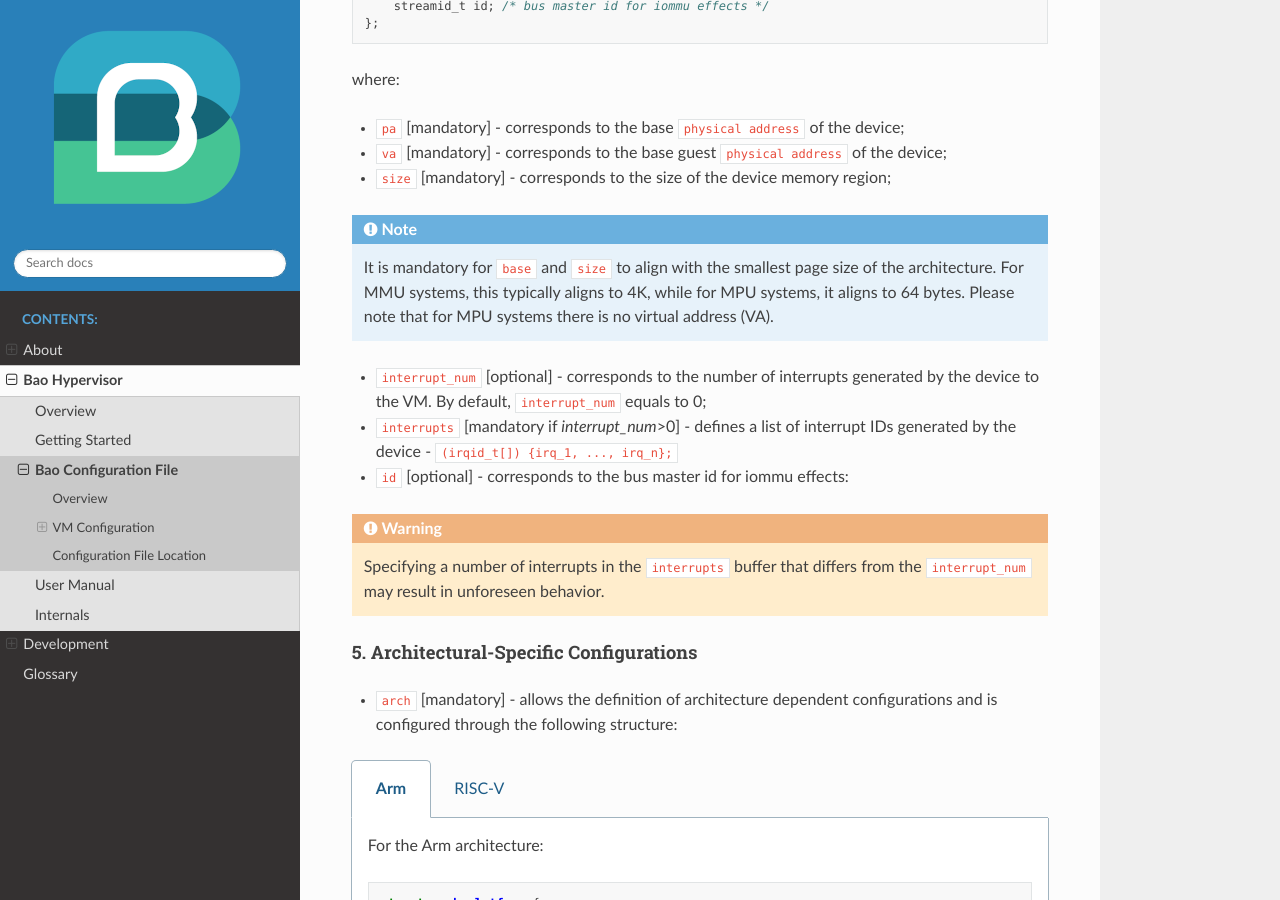
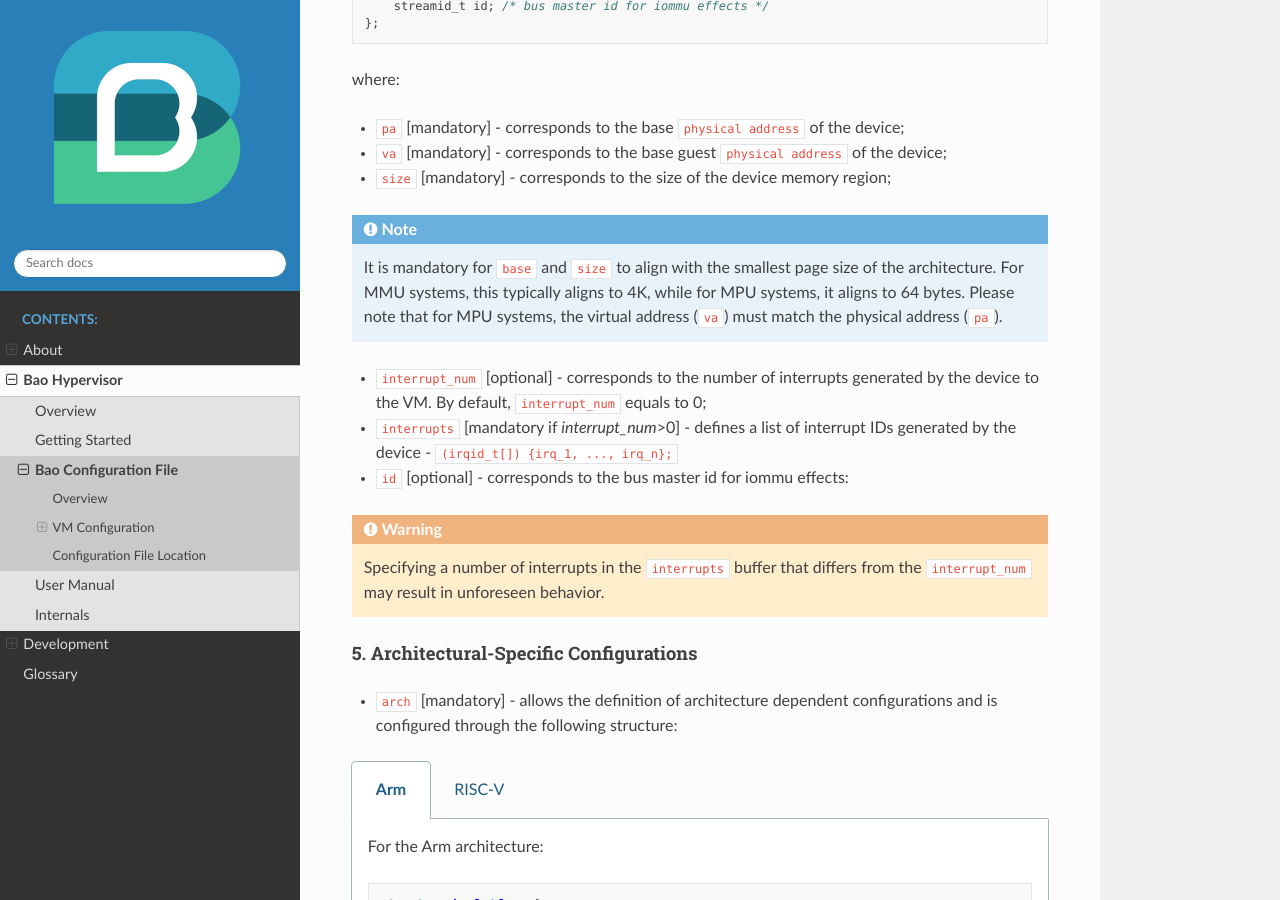
Before and after one commit to bao-project/bao-docs, a Sphinx documentation site: the page built from source/bao_hyp/config.rst, in a window 1280 px wide and 900 px high, scrolled down 8126 px. Built offline with Sphinx 7.4.7 and the Read the Docs theme 2.0.0, drawn with Linux system fonts in a browser that asks for light colours.

Commit message:
fix(doc): update MPU VA and PA configuration description
Signed-off-by: Diogo Costa <diogoandreveigacosta@gmail.com>

```diff
--- a/source/bao_hyp/config.rst
+++ b/source/bao_hyp/config.rst
@@ -365,7 +365,8 @@ where:
 .. note::
   It is mandatory for ``base`` and ``size`` to align with the smallest page size of the
   architecture. For MMU systems, this typically aligns to 4K, while for MPU systems, it aligns to
-  64 bytes. Please note that for MPU systems there is no virtual address (VA).
+  64 bytes. Please note that for MPU systems, the virtual address (``va``) must match the physical
+  address (``pa``).
 
 - ``interrupt_num`` [optional] - corresponds to the number of interrupts generated by the device to
   the VM. By default, ``interrupt_num`` equals to 0;
```
